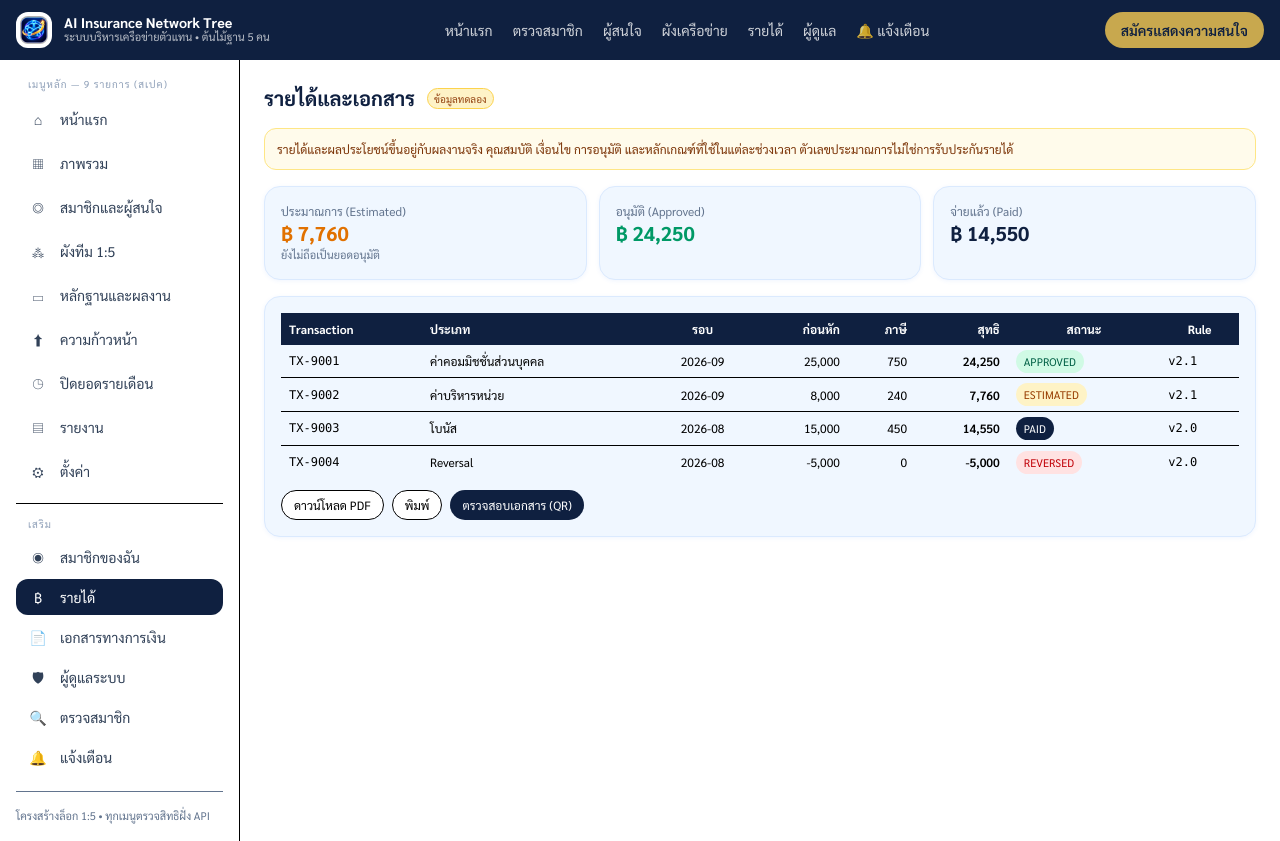
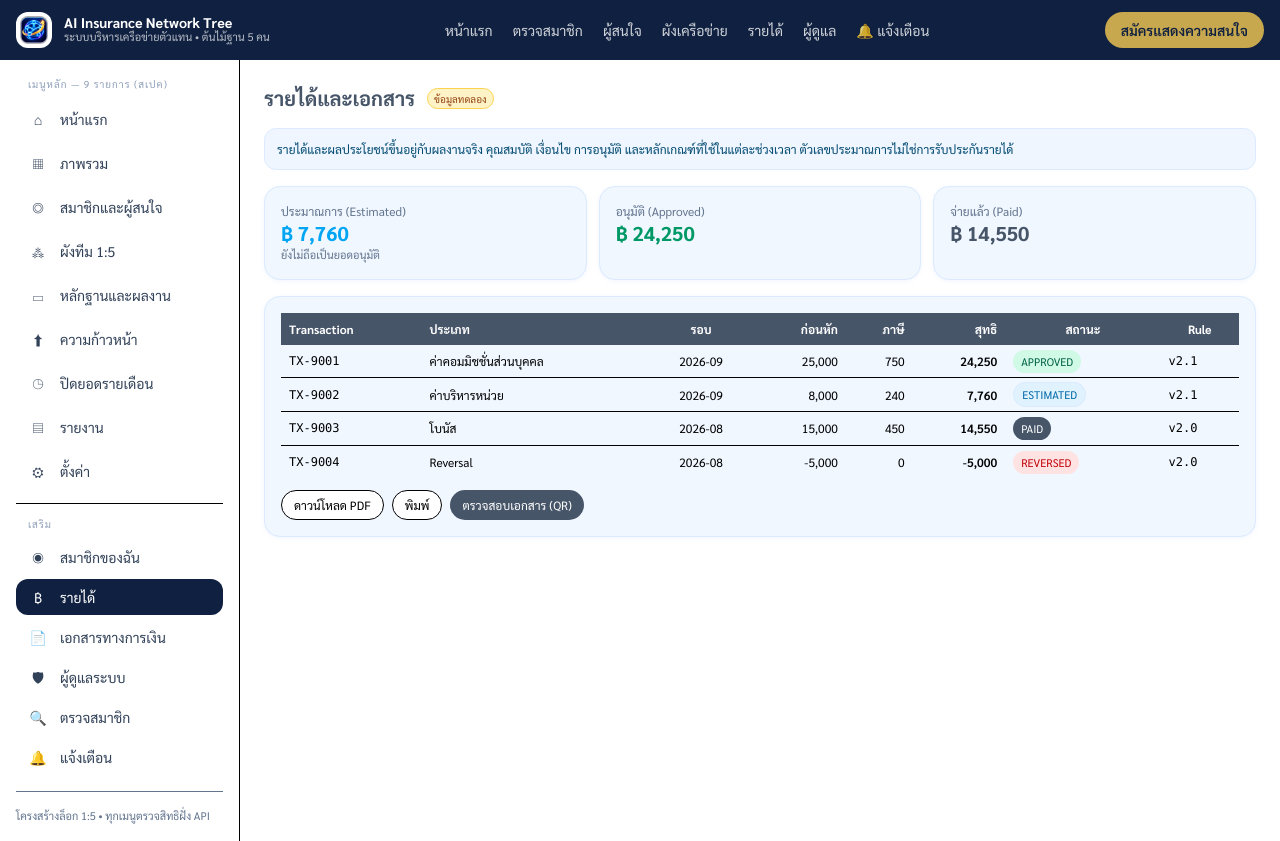
Before and after one commit to AINetworkOS98/ai-insurance-network-tree, a Next.js app: page /income in a window 1280 px wide. Built offline with nearby package versions, Linux system fonts and the light colour scheme; no server answers.

Commit message:
style(income): เหลือง → ฟ้าอ่อน (bg #eff6ff / sky-100 / text-sky-500)

```diff
--- a/src/app/income/page.tsx
+++ b/src/app/income/page.tsx
@@ -14,20 +14,20 @@ export default function Income(){
         <Sidebar/>
         <main className="flex-1 p-6 space-y-4">
           <div className="flex items-center gap-3">
-            <h1 className="text-xl font-bold text-[#0f2040]">รายได้และเอกสาร</h1>
+            <h1 className="text-xl font-bold text-[#475569]">รายได้และเอกสาร</h1>
             <span className="badge-demo">ข้อมูลทดลอง</span>
           </div>
-          <div className="rounded-xl bg-amber-50 border border-amber-200 p-3 text-xs text-amber-900">
+          <div className="rounded-xl bg-[#eff6ff] border border-blue-100 p-3 text-xs text-sky-900">
             รายได้และผลประโยชน์ขึ้นอยู่กับผลงานจริง คุณสมบัติ เงื่อนไข การอนุมัติ และหลักเกณฑ์ที่ใช้ในแต่ละช่วงเวลา ตัวเลขประมาณการไม่ใช่การรับประกันรายได้
           </div>
           <div className="grid md:grid-cols-3 gap-3 text-sm">
-            <div className="card p-4"><div className="text-xs text-slate-500">ประมาณการ (Estimated)</div><div className="text-xl font-bold text-amber-600">฿ 7,760</div><div className="text-[11px] text-slate-500">ยังไม่ถือเป็นยอดอนุมัติ</div></div>
+            <div className="card p-4"><div className="text-xs text-slate-500">ประมาณการ (Estimated)</div><div className="text-xl font-bold text-sky-500">฿ 7,760</div><div className="text-[11px] text-slate-500">ยังไม่ถือเป็นยอดอนุมัติ</div></div>
             <div className="card p-4"><div className="text-xs text-slate-500">อนุมัติ (Approved)</div><div className="text-xl font-bold text-emerald-600">฿ 24,250</div></div>
-            <div className="card p-4"><div className="text-xs text-slate-500">จ่ายแล้ว (Paid)</div><div className="text-xl font-bold text-[#0f2040]">฿ 14,550</div></div>
+            <div className="card p-4"><div className="text-xs text-slate-500">จ่ายแล้ว (Paid)</div><div className="text-xl font-bold text-[#475569]">฿ 14,550</div></div>
           </div>
           <div className="card p-4 overflow-auto">
             <table className="w-full text-xs">
-              <thead className="bg-[#0f2040] text-white">
+              <thead className="bg-[#475569] text-white">
                 <tr><th className="text-left p-2">Transaction</th><th className="text-left p-2">ประเภท</th><th className="p-2">รอบ</th><th className="text-right p-2">ก่อนหัก</th><th className="text-right p-2">ภาษี</th><th className="text-right p-2">สุทธิ</th><th className="p-2">สถานะ</th><th className="p-2">Rule</th></tr>
               </thead>
               <tbody className="divide-y">
@@ -35,7 +35,7 @@ export default function Income(){
                   <tr key={r.id} className="hover:bg-slate-50">
                     <td className="p-2 font-mono">{r.id}</td><td className="p-2">{r.type}</td><td className="p-2 text-center">{r.period}</td>
                     <td className="p-2 text-right">{r.gross.toLocaleString()}</td><td className="p-2 text-right">{r.tax.toLocaleString()}</td><td className="p-2 text-right font-semibold">{r.net.toLocaleString()}</td>
-                    <td className="p-2"><span className={`px-2 py-1 rounded-full text-[11px] ${r.status==='ESTIMATED'?'bg-amber-100 text-amber-800': r.status==='PAID'?'bg-[#0f2040] text-white': r.status==='REVERSED'?'bg-red-100 text-red-700':'bg-emerald-100 text-emerald-800'}`}>{r.status}</span></td>
+                    <td className="p-2"><span className={`px-2 py-1 rounded-full text-[11px] ${r.status==='ESTIMATED'?'bg-sky-100 text-sky-700 border border-blue-100': r.status==='PAID'?'bg-[#475569] text-white': r.status==='REVERSED'?'bg-red-100 text-red-700':'bg-emerald-100 text-emerald-800'}`}>{r.status}</span></td>
                     <td className="p-2 font-mono">{r.rule}</td>
                   </tr>
                 ))}
@@ -44,7 +44,7 @@ export default function Income(){
             <div className="mt-3 flex gap-2 text-xs">
               <button className="px-3 py-1.5 rounded-full border bg-white">ดาวน์โหลด PDF</button>
               <button className="px-3 py-1.5 rounded-full border bg-white">พิมพ์</button>
-              <button className="px-3 py-1.5 rounded-full bg-[#0f2040] text-white">ตรวจสอบเอกสาร (QR)</button>
+              <button className="px-3 py-1.5 rounded-full bg-[#475569] text-white">ตรวจสอบเอกสาร (QR)</button>
             </div>
           </div>
         </main>
```
